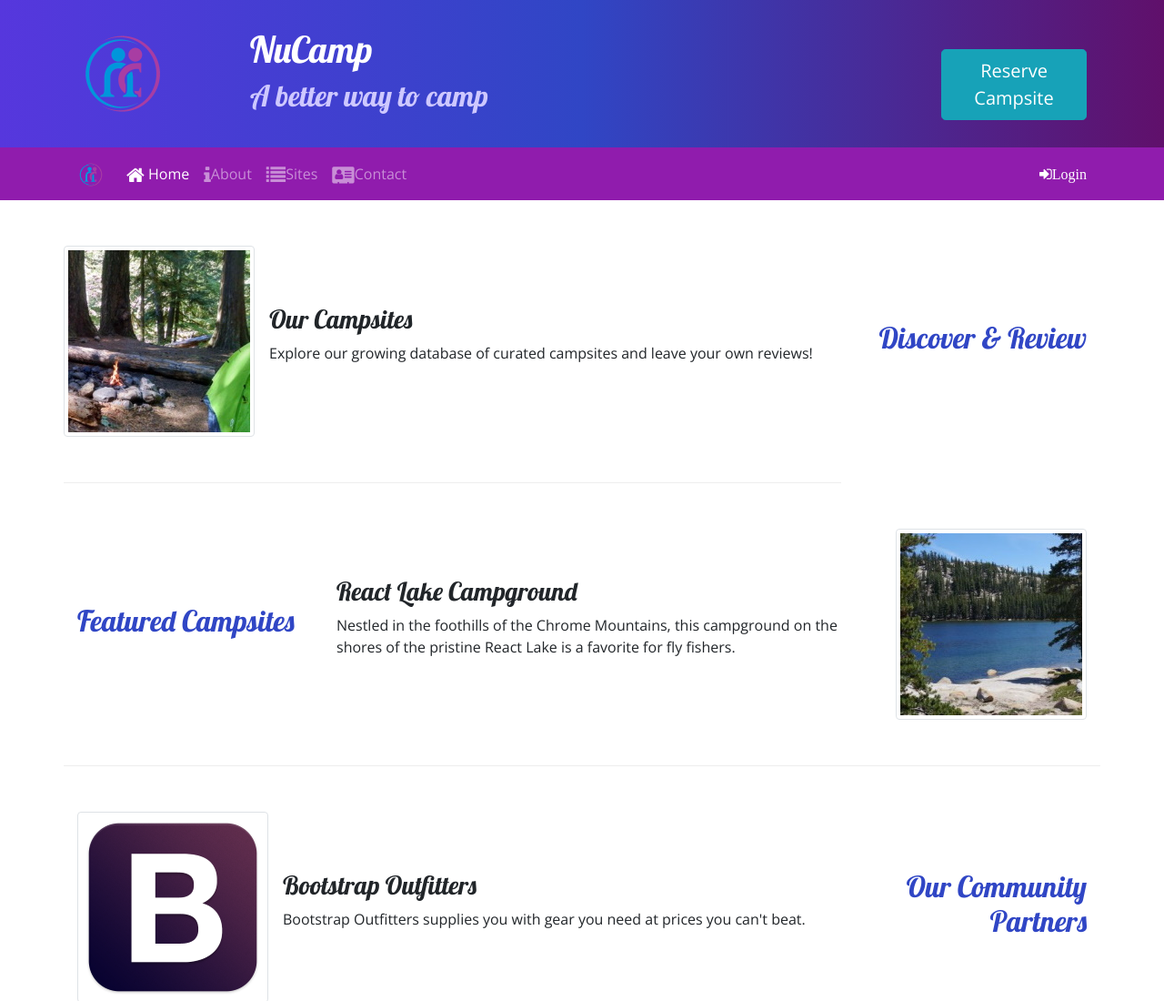
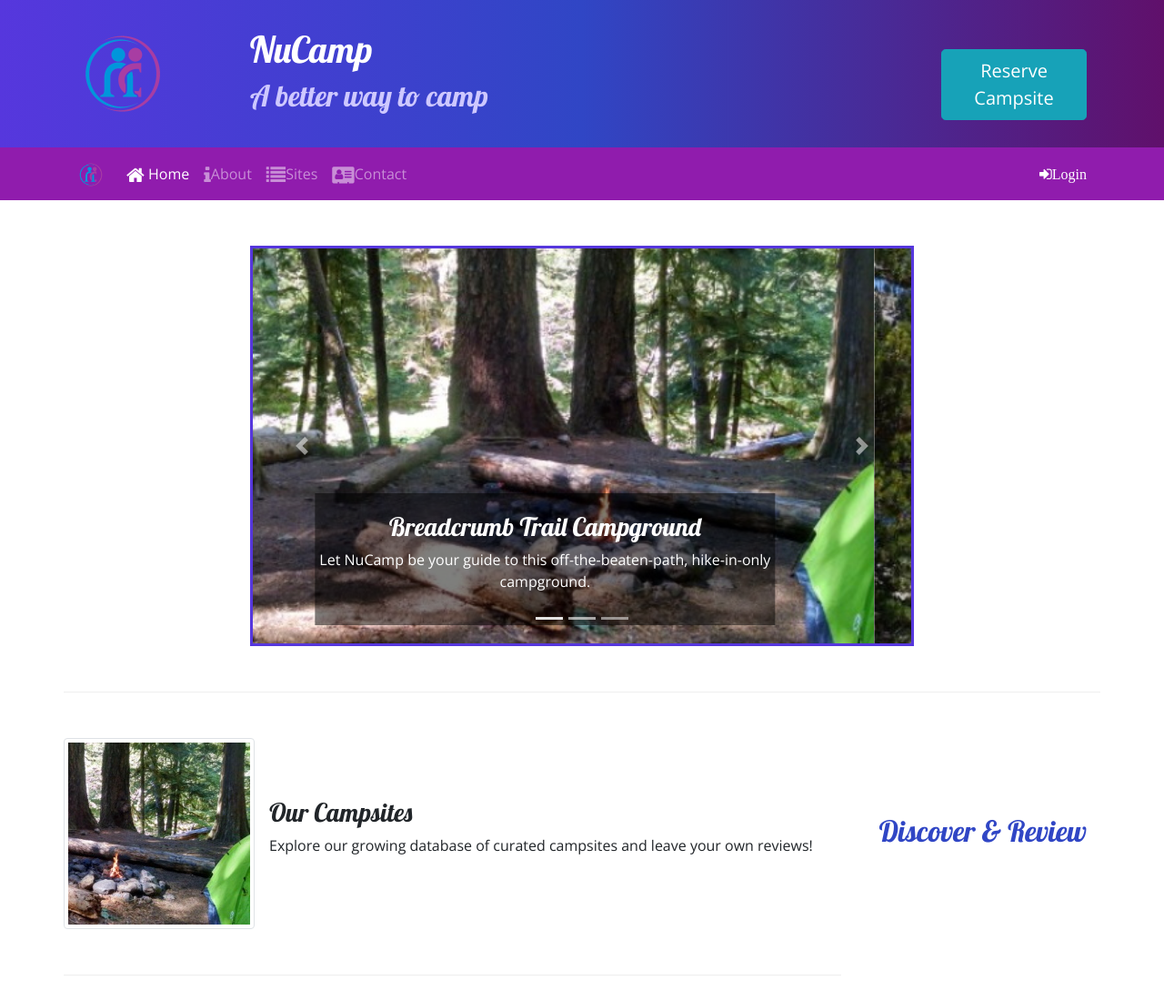
Before and after one commit to MichaelWhitt/nucampsite, a website: page index.html in a window 1280 px wide. Shown: the top 1100 px of the page at 91% size. Drawn offline with nearby package versions, Linux system fonts and the light colour scheme.

Commit message:
week 3 4th commit carousel and carousel controls

```diff
--- a/css/styles.css
+++ b/css/styles.css
@@ -54,3 +54,12 @@ h4 a:hover {
     color: inherit;
     text-decoration: none;
 }
+
+/*Carousel caption background*/
+.carousel-caption{
+    background-color: rgba(0,0,0,0.5);
+}
+
+.carousel{
+    border: solid #5637DD;
+}
--- a/index.html
+++ b/index.html
@@ -103,6 +103,52 @@
         </div>
 
     <div class="container">
+
+        <div class="row row-content">
+            <div class="col-md-8 mx-auto">
+                <div id="homeCarousel" class="carousel slide" data-ride="carousel">
+                    <!--indicates for which slide users are on-->
+                    <ol class="carousel-indicators">
+                        <li data-target="#homeCarousel" data-slide-to="0" class="active"></li>
+                        <li data-target="#homeCarousel" data-slide-to="1"></li>
+                        <li data-target="#homeCarousel" data-slide-to="2"></li>
+                    </ol>
+                    <div class="carousel-inner">
+                        <div class="carousel-item active">
+                            <img class="d-block w-100" src="img/breadcrumb-trail.jpg" alt="Breadcrumb Trail Campground">
+                            <div class="carousel-caption">
+                                <h3>Breadcrumb Trail Campground</h3>
+                                <p class="d-none d-sm-block">Let NuCamp be your guide to this off-the-beaten-path, hike-in-only campground.</p>
+                            </div>
+                        </div>
+                        <div class="carousel-item">
+                            <img class="d-block w-100" src="img/react-lake.jpg" alt="React Lake Campground">
+                            <div class="carousel-caption">
+                                <h3>React Lake Campground</h3>
+                                <p class="d-none d-sm-block">Nestled in the foothills of the Chrome Mountains, this campground on the shores of the pristine React Lake is a favorite for fly fishers.</p>
+                            </div>
+                        </div>
+                        <div class="carousel-item">
+                            <img class="d-block w-100" src="img/chrome-river.jpg" alt="Chrome River Campground">
+                            <div class="carousel-caption">
+                                <h3>Chrome River Campground</h3>
+                                <p>Spend a few sunny days and starry nights beneath a canopy of old-growth first at this enchanting spot by the Chrome River. </p>
+                            </div>
+                        </div>
+                    </div>
+                    <!--manual control arrows for carousel,matches indicators-->
+                    <a class="carousel-control-prev" href="#homeCarousel" role="button" data-slide="prev">
+                        <span class="carousel-control-prev-icon"></span>
+                        <span class="sr-only">Previous</span>
+                    </a>
+                    <a class="carousel-control-next" href="#homeCarousel" role="button" data-slide="next">
+                        <span class="carousel-control-next-icon"></span>
+                        <span class="sr-only">Next</span>
+                    </a>
+                </div>
+            </div>
+        </div>
+
         <div class="row align-items-center">
             <div class="col-sm-4 order-sm-last col-md-3">
                 <h2 class="text-sm-right">Discover & Review</h2>
```
